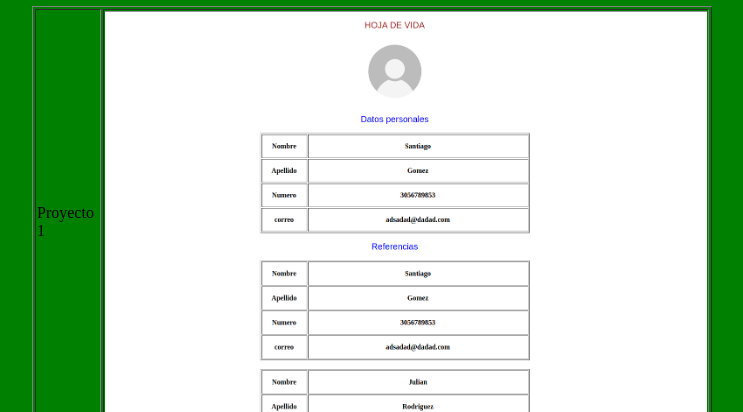
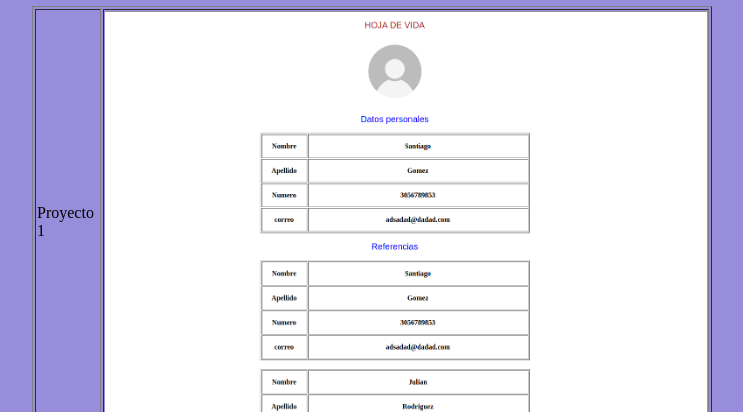
Before and after one commit to Chimuelo1014/Portfolio, a plain HTML site: page index.html in a window 1280 px wide. Shown: the part 60-472 px from the top of the page, without its empty margins (268-1011 px from the left). Drawn offline with Linux system fonts and the light colour scheme.

Commit message:
Update index.html

```diff
--- a/index.html
+++ b/index.html
@@ -2,7 +2,7 @@
 <center>
 <h1>Portafolio Samuel Quintero</h1>
 </center>
-<body bgcolor="green">
+<body bgcolor="978dda">
 
 
 <table style="width: 680px;" align="center" border="1">
```
